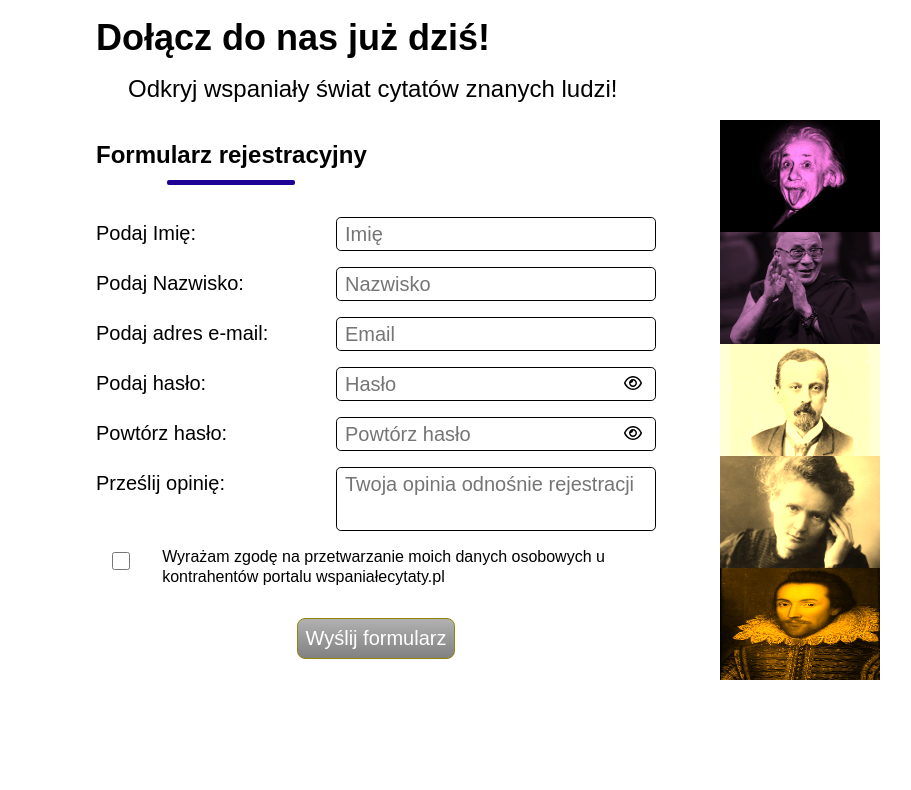
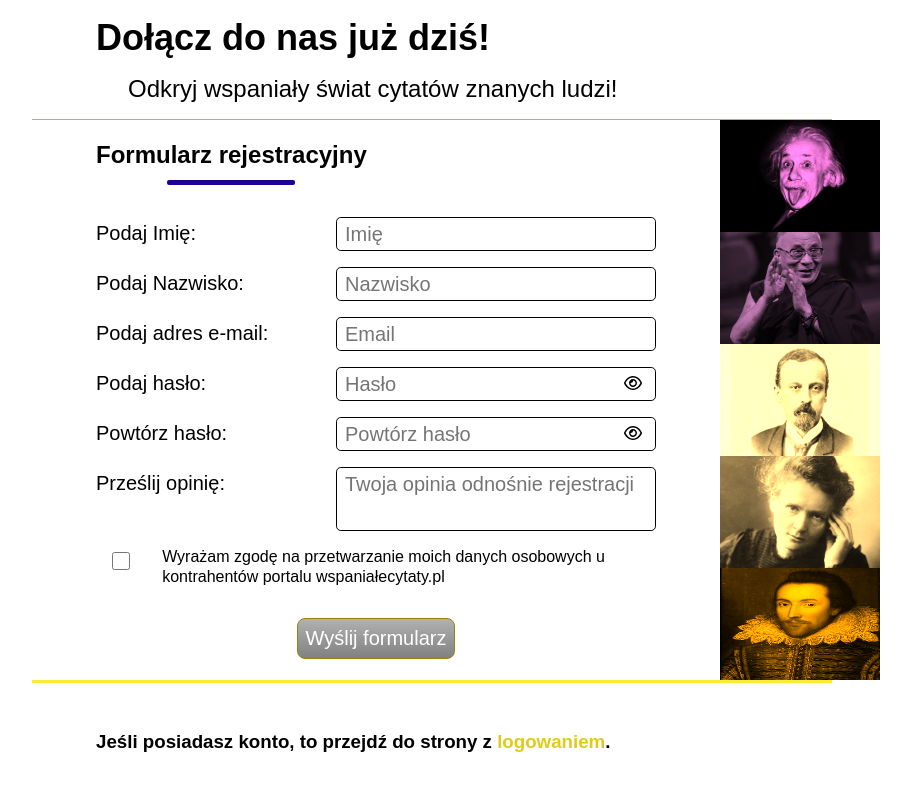
Before and after one commit to aniaorwatk/app-form, a React (Create React App) app: page / in a window 1280 px wide. Shown: the top 790 px of the page, without its empty margins (184-1095 px from the left). Built offline with nearby package versions, Linux system fonts and the light colour scheme; no server answers.

Commit message:
add line and text

```diff
--- a/src/component/Footer/Footer.scss
+++ b/src/component/Footer/Footer.scss
@@ -7,14 +7,11 @@ footer{
     padding:  0 5vw 0 5vw;
     height: 15vh;
     width: 100vh;
-    background-color: white;
-    h2{
-        font-size: $font-size-XXL;
-        color: black;
-    }
-    p{
-        margin-top: 1rem;
-        margin-left: 2rem;
-        font-size: $font-size-L;
-    }
+    background-color: $color-bg-white;
+    color:$color-text-black;
+border-top: 3px solid $color-yellow;
+
+.log{
+    color:$color-mustard;
 }
+}
--- a/src/component/Footer/Footer.tsx
+++ b/src/component/Footer/Footer.tsx
@@ -1,61 +1,13 @@
-import React, { useEffect, useState } from "react";
-import { json } from "stream/consumers";
-import ButtonPrimary from "../Buttons/ButtonPrimary";
-import './Footer.scss'
+import React from "react";
+import labels from "../../labels";
+import "./Footer.scss";
 
-interface IquoteType{
-text: string,
-author: string,
-}
+const Footer = () => {
+  return (
+    <footer>
+      <h3>{labels.footer.text}</h3>
+    </footer>
+  );
+};
 
-const Footer =()=>{
-const URL ='https://type.fit/api/quotes';
-
-const [quote, setQuote] = useState<IquoteType>()
-const [author, setAuthor] =useState <IquoteType>()
-
-// const apiQuote = async ()=>{
-//     const res = await fetch(URL)
-//     const json = await res.json()
-
-//     if (!(res.status === 200)) {
-//         const msg = `Shiba not found: ${res.status}`
-//         throw alert(msg)
-//     }
-//     setQuote(json)
-//     // setAuthor(json.author)
-//     console.log(json.data)
-// }
-
-const apiQuote = ()=>{
-    fetch(URL)
-        .then(res => res.json())
-        .then(data => setQuote(data))
-}
-
-useEffect(() => {
-    apiQuote()
-}, []);
-
-const getQuote =()=>{
-    apiQuote()
-}
-console.log(quote?.author)
-
-return(
-<footer>
-    {/* <h2>{quote?.text}</h2>
-    <p>{quote?.author}</p>
-    {/* <pre>{JSON.stringify(quote, null, 2)}</pre> */}
-    {/* <ButtonPrimary
-     buttonLabel='kkjkhjk'
-     customClassName='primary'
-     type= 'button'
-     onClick={getQuote}
-     /> */}
-
-</footer>
-)
-}
-
-export default Footer
+export default Footer;
--- a/src/component/Header/Header.scss
+++ b/src/component/Header/Header.scss
@@ -7,7 +7,8 @@ header{
     padding:  0 5vw 0 5vw;
     height: 15vh;
     width: 100vh;
-    background-color: white;
+    background-color: $color-bg-white;
+    border-bottom:1px solid $color-light-purple;
     h1{
         font-size: $font-size-XXL;
     }
--- a/src/labels.tsx
+++ b/src/labels.tsx
@@ -1,43 +1,49 @@
-
+import React from "react";
 export const maxCharacters: number = 255;
-export const maxCharactersTextatea: number =1400;
-export const minCharacters: number =2;
+export const maxCharactersTextatea: number = 1400;
+export const minCharacters: number = 2;
 export const minCharactersPassword: number = 6;
 
-
-const labels ={
-header:{
-    invitation: 'Dołącz do nas już dziś!',
-    text: 'Odkryj wspaniały świat cytatów znanych ludzi!'
-},
-form:{
-    buttonLabel: 'Wyślij formularz',
-    registerTitle: 'Formularz rejestracyjny',
-    warningRequired: 'To pole jest Wymagane',
-    warningRequiredAgreement: 'Zgoda jest wymagana',
+const labels = {
+  header: {
+    invitation: "Dołącz do nas już dziś!",
+    text: "Odkryj wspaniały świat cytatów znanych ludzi!",
+  },
+  form: {
+    buttonLabel: "Wyślij formularz",
+    registerTitle: "Formularz rejestracyjny",
+    warningRequired: "To pole jest Wymagane",
+    warningRequiredAgreement: "Zgoda jest wymagana",
     warningMaxCharacters: `To pole może mieć maksymalnie ${maxCharacters}`,
-    warningMaxCharactersTextarea:`To pole może mieć maksymalnie ${maxCharactersTextatea}`,
-    warningMinCharacters:`To pole może mieć minimalnie ${minCharacters}`,
-    warningMinCharactersPassword:`To pole może mieć minimalnie ${minCharactersPassword}`,
+    warningMaxCharactersTextarea: `To pole może mieć maksymalnie ${maxCharactersTextatea}`,
+    warningMinCharacters: `To pole może mieć minimalnie ${minCharacters}`,
+    warningMinCharactersPassword: `To pole może mieć minimalnie ${minCharactersPassword}`,
     warningDifferentName: `Hasło nie może być takie samo jak Imię lub nazwisko`,
     warningMatchPassword: `Hasła muszą się zgadzać`,
-    placeholderFirstName: 'Imię',
-    placeholderLastName: 'Nazwisko',
-    placeholderEmail:'Email',
-    placeholderPassword: 'Hasło',
-    placeholderRepeatPassword: 'Powtórz hasło',
-    placeholderOpinion: 'Twoja opinia odnośnie rejestracji',
-    labelFirstName: 'Podaj Imię:',
-    labelLastName: 'Podaj Nazwisko:',
-    labelEmail: 'Podaj adres e-mail:',
-    labelPassword: 'Podaj hasło:',
-    labelRepeatPassword: 'Powtórz hasło:',
-    labelOpinion: 'Prześlij opinię:',
-    labelAgreement: 'Wyrażam zgodę na przetwarzanie moich danych osobowych u kontrahentów portalu wspaniałecytaty.pl',
-    altImg: 'Podglądnij hasło'
-},
-
-
-}
+    placeholderFirstName: "Imię",
+    placeholderLastName: "Nazwisko",
+    placeholderEmail: "Email",
+    placeholderPassword: "Hasło",
+    placeholderRepeatPassword: "Powtórz hasło",
+    placeholderOpinion: "Twoja opinia odnośnie rejestracji",
+    labelFirstName: "Podaj Imię:",
+    labelLastName: "Podaj Nazwisko:",
+    labelEmail: "Podaj adres e-mail:",
+    labelPassword: "Podaj hasło:",
+    labelRepeatPassword: "Powtórz hasło:",
+    labelOpinion: "Prześlij opinię:",
+    labelAgreement:
+      "Wyrażam zgodę na przetwarzanie moich danych osobowych u kontrahentów portalu wspaniałecytaty.pl",
+    altImg: "Podglądnij hasło",
+  },
+  footer: {
+    text: (
+      <>
+        Jeśli posiadasz konto, to przejdź do strony z
+        <span className="log"> logowaniem</span>.
+      </>
+    ),
+  },
+};
 
 export default labels;
```
